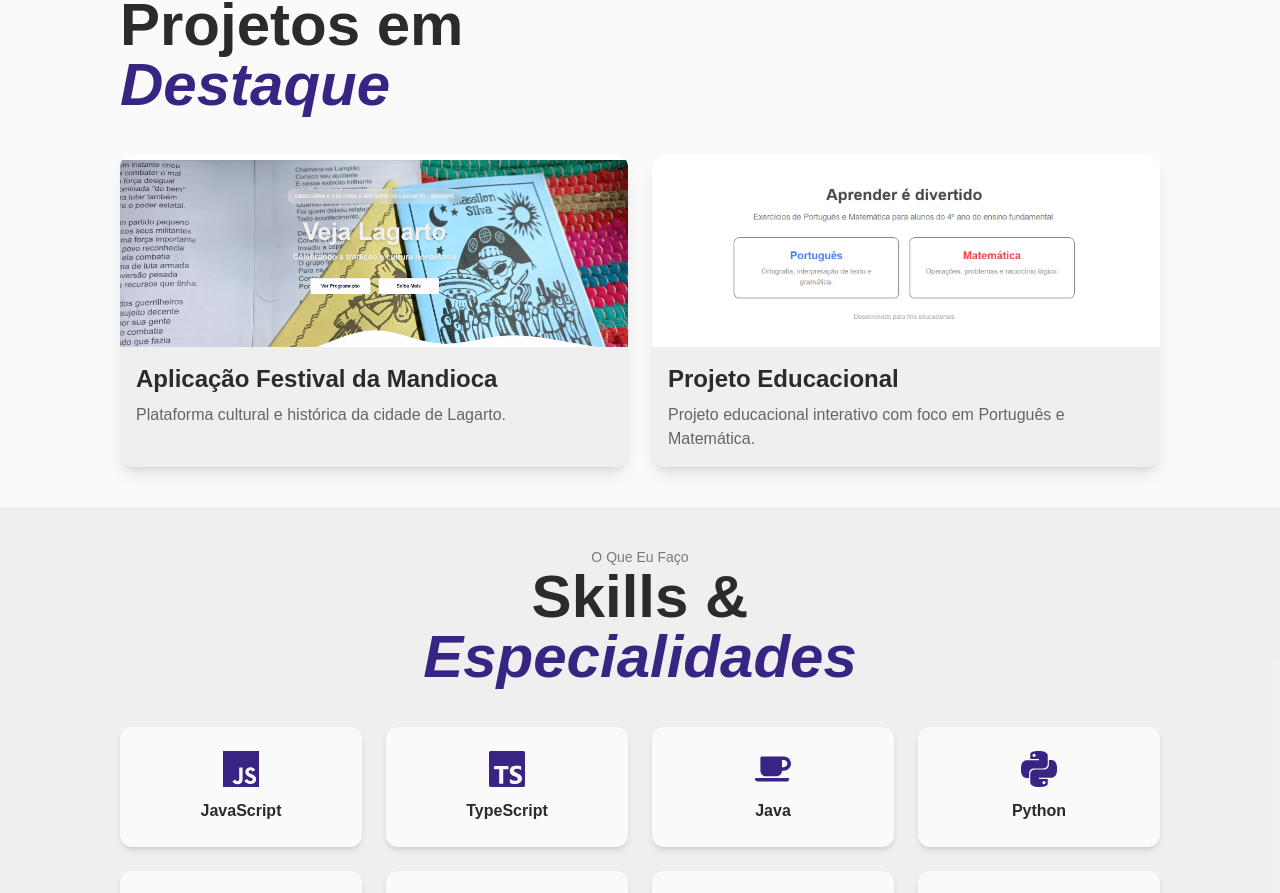
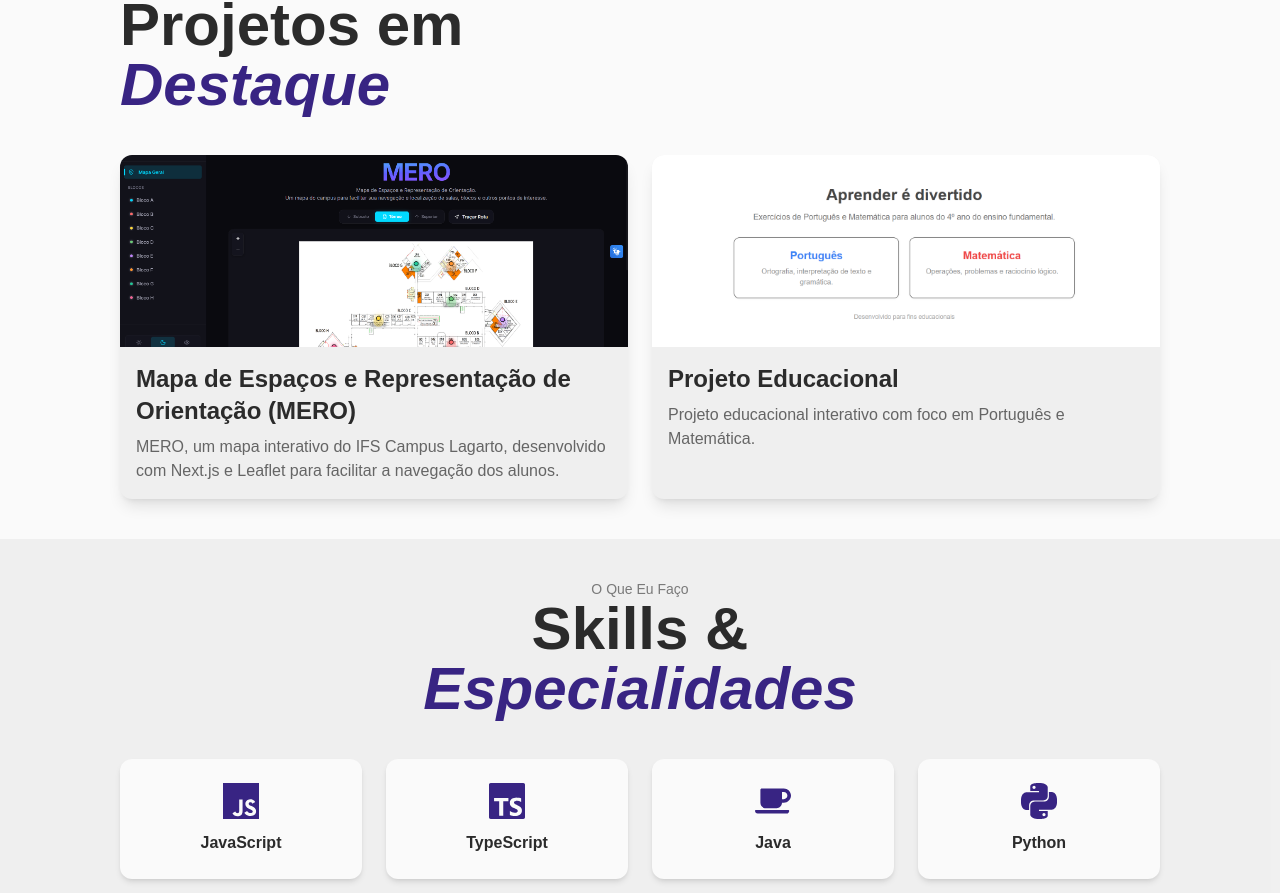
Before and after one commit to Jose-Herbert-13/Portifolio, a Next.js app: page / in a window 1280 px wide. Shown: the part 1373-2266 px from the top of the page. Built offline with nearby package versions, Linux system fonts and the light colour scheme.

Commit message:
Adicionando novo projeto

```diff
--- a/components/Projetos.tsx
+++ b/components/Projetos.tsx
@@ -19,10 +19,10 @@ export default function Projetos() {
 
       <div className="grid grid-cols-1 md:grid-cols-2 gap-6">
         <ProjetoCard
-          href="https://aplicacao-festival.vercel.app/"
-          image="/imgs/projeto_festival.png"
-          title="Aplicação Festival da Mandioca"
-          description="Plataforma cultural e histórica da cidade de Lagarto."
+          href="https://mero.morea-ifs.org/"
+          image="/imgs/projeto_mero.png"
+          title="Mapa de Espaços e Representação de Orientação (MERO)"
+          description="MERO, um mapa interativo do IFS Campus Lagarto, desenvolvido com Next.js e Leaflet para facilitar a navegação dos alunos."
         />
 
         <ProjetoCard
```
Also changed, not shown: public/imgs/projeto_festival.png (deleted), public/imgs/projeto_mero.png (added).
